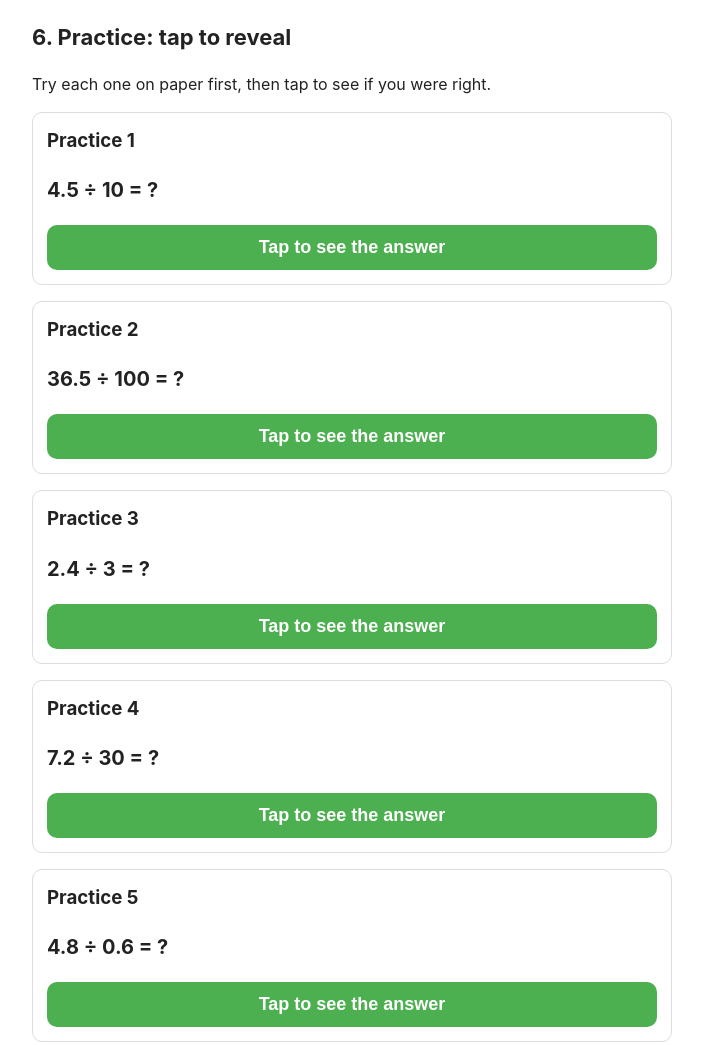
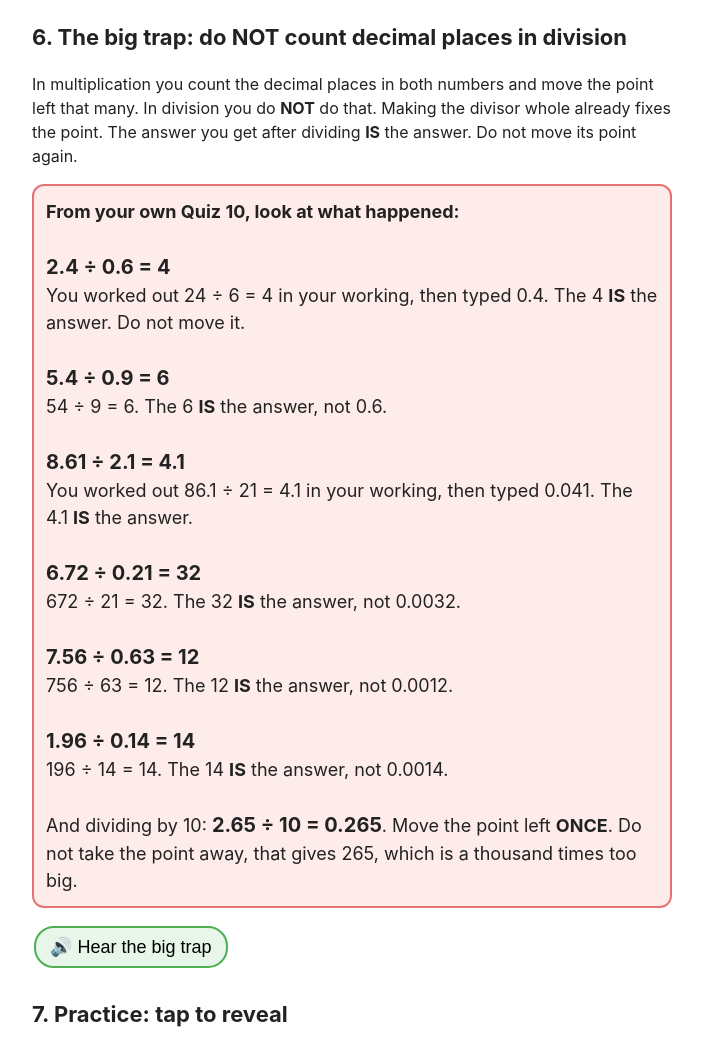
Before and after one commit to zmnakoahmed/maya-quizzes, a plain HTML site: page decimal-division-lesson.html in a window 1280 px wide. Shown: the part 4180-5225 px from the top of the page, without its empty margins (288-991 px from the left). Drawn offline with Linux system fonts and the light colour scheme.

Commit message:
Division lesson: add the big trap section from Quiz 10

```diff
--- a/decimal-division-lesson.html
+++ b/decimal-division-lesson.html
@@ -126,7 +126,25 @@
   <b>Check with sense:</b> 7.56 shared by about a half is about 12. It cannot be 0.12. If your answer looks far too small, the point needs to move right.</div>
 <p><button type="button" class="speak" data-say="Decimal divided by a decimal. Make the divisor whole first. Move both points right the same number of places, then divide.">&#128266; Hear Rule 4</button></p>
 
-<h2>6. Practice: tap to reveal</h2>
+<h2>6. The big trap: do NOT count decimal places in division</h2>
+<p>In multiplication you count the decimal places in both numbers and move the point left that many. In division you do <b>NOT</b> do that. Making the divisor whole already fixes the point. The answer you get after dividing <b>IS</b> the answer. Do not move its point again.</p>
+<div class="warnbox"><b>From your own Quiz 10, look at what happened:</b><br><br>
+  <span class="sum">2.4 &divide; 0.6 = 4</span><br>
+  You worked out 24 &divide; 6 = 4 in your working, then typed 0.4. The 4 <b>IS</b> the answer. Do not move it.<br><br>
+  <span class="sum">5.4 &divide; 0.9 = 6</span><br>
+  54 &divide; 9 = 6. The 6 <b>IS</b> the answer, not 0.6.<br><br>
+  <span class="sum">8.61 &divide; 2.1 = 4.1</span><br>
+  You worked out 86.1 &divide; 21 = 4.1 in your working, then typed 0.041. The 4.1 <b>IS</b> the answer.<br><br>
+  <span class="sum">6.72 &divide; 0.21 = 32</span><br>
+  672 &divide; 21 = 32. The 32 <b>IS</b> the answer, not 0.0032.<br><br>
+  <span class="sum">7.56 &divide; 0.63 = 12</span><br>
+  756 &divide; 63 = 12. The 12 <b>IS</b> the answer, not 0.0012.<br><br>
+  <span class="sum">1.96 &divide; 0.14 = 14</span><br>
+  196 &divide; 14 = 14. The 14 <b>IS</b> the answer, not 0.0014.<br><br>
+  And dividing by 10: <span class="sum">2.65 &divide; 10 = 0.265</span>. Move the point left <b>ONCE</b>. Do not take the point away, that gives 265, which is a thousand times too big.</div>
+<p><button type="button" class="speak" data-say="In division, do not count decimal places. Making the divisor whole already fixes the point. The answer you get after dividing is the answer. Do not move its point again.">&#128266; Hear the big trap</button></p>
+
+<h2>7. Practice: tap to reveal</h2>
 <p>Try each one on paper first, then tap to see if you were right.</p>
 
 <div class="q">
```
